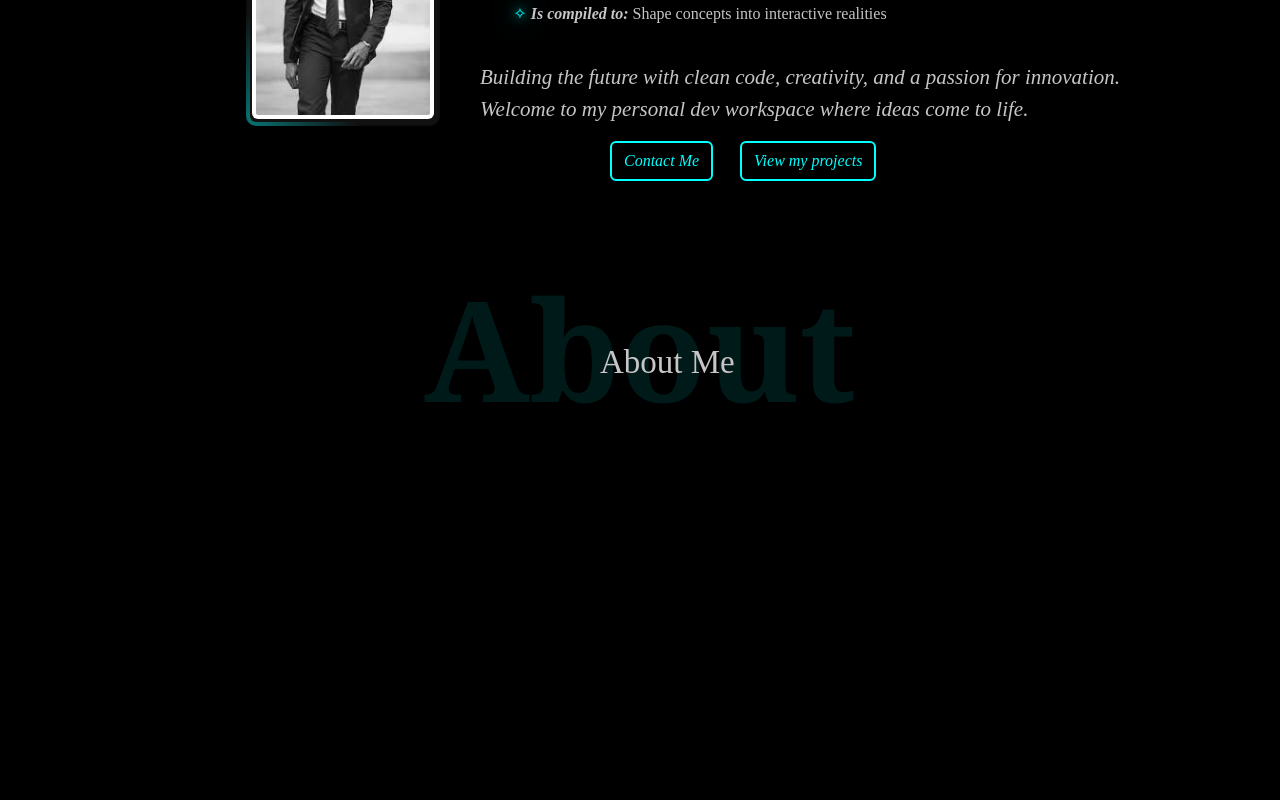
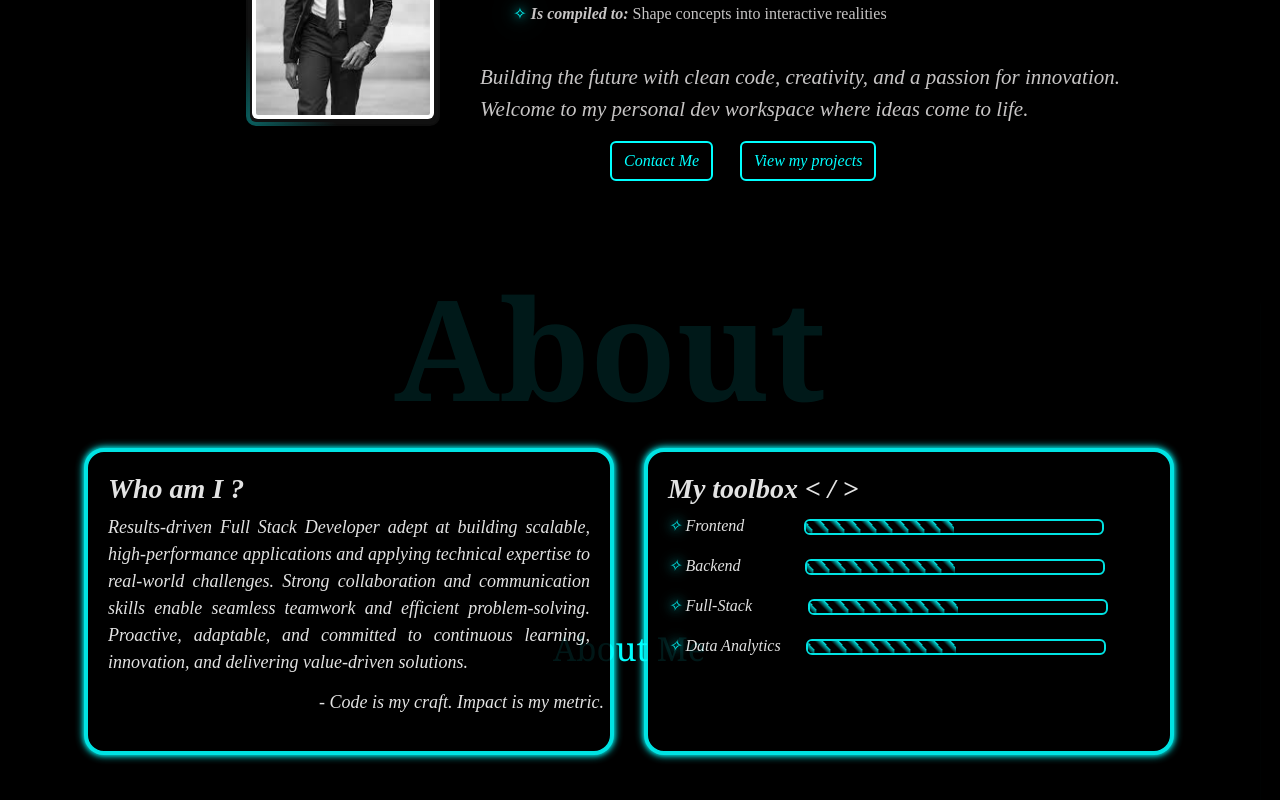
Before and after one commit to Nithish1121/Professional_Portfolio, a React (Create React App) app in the folder portfolio/: page /about in a window 1280 px wide. Shown: the part 312-1112 px from the top of the page. Before the commit the page ends 801 px from the top, so only its background shows below. Built offline with nearby package versions, Linux system fonts and the light colour scheme.

Commit message:
About is almost done

```diff
--- a/portfolio/src/Components/about.jsx
+++ b/portfolio/src/Components/about.jsx
@@ -1,15 +1,49 @@
-// Results-driven Full Stack Developer with knowledge in HTML, CSS, JavaScript, React, Java, Spring, and Spring Boot. Adept at
-// building scalable, high-performance applications and applying technical knowledge to real-world challenges. Strong
-// collaboration and communication skills enable seamless teamwork and efficient problem-solving. Proactive, adaptable, and
-// committed to continuous learning, innovation, and delivering value-driven solutions.
-
 import "../Stylings/about.css";
 
 const About=()=>{
     return (
-        <div className="about">
-            <p className="big">About</p>
-            <p className="small">About Me</p>
+        <div className="aboutContainer">
+            <div className="about1">
+                <p className="big">About</p>
+                <p className="small">About Me</p>
+            </div>
+
+            <div className="card1" >
+                <div className="card1-body">
+                    <h4 className="card1-title">Who am I ? </h4>
+                    <p className="card1-text">Results-driven Full Stack Developer adept at building scalable, high-performance applications and applying technical expertise to real-world challenges. Strong collaboration and communication skills enable seamless teamwork and efficient problem-solving. Proactive, adaptable, and committed to continuous learning, innovation, and delivering value-driven solutions.</p>
+                    <h6 className="card1-subtitle">- Code is my craft. Impact is my metric.</h6>
+                </div>
+                <div className="card2-body">
+                    <h5 className="card2-title">My toolbox &lt; / &gt;</h5>
+                    <div className="tools">
+                        <p className="skill"><span className="bullet">✧</span> Frontend</p>
+                        <div className="progress" role="progressbar" aria-label="Animated striped example" aria-valuenow="75" aria-valuemin="0" aria-valuemax="100" id="pro1">
+                            <div className="progress-bar progress-bar-striped progress-bar-animated custom-progress-bar " style={{width: "50%"}} ></div>
+                        </div>
+                    </div>
+                    <div className="tools">
+                        <p className="skill"><span className="bullet">✧</span> Backend</p>
+                        <div className="progress" role="progressbar" aria-label="Animated striped example" aria-valuenow="75" aria-valuemin="0" aria-valuemax="100" id="pro2">
+                            <div className="progress-bar progress-bar-striped progress-bar-animated custom-progress-bar " style={{width: "50%"}} ></div>
+                        </div>
+                    </div>
+                    <div className="tools">
+                        <p className="skill"><span className="bullet">✧</span> Full-Stack</p>
+                        <div className="progress" role="progressbar" aria-label="Animated striped example" aria-valuenow="75" aria-valuemin="0" aria-valuemax="100" id="pro3">
+                            <div className="progress-bar progress-bar-striped progress-bar-animated custom-progress-bar " style={{width: "50%"}} ></div>
+                        </div>
+                    </div>
+                    <div className="tools">
+                        <p className="skill"><span className="bullet">✧</span> Data Analytics</p>
+                        <div className="progress" role="progressbar" aria-label="Animated striped example" aria-valuenow="75" aria-valuemin="0" aria-valuemax="100" id="pro4">
+                            <div className="progress-bar progress-bar-striped progress-bar-animated custom-progress-bar " style={{width: "50%"}} ></div>
+                        </div>
+                    </div>
+                </div>
+                <div className="Subtools">
+                </div>
+            </div>
         </div>
     )
 }
--- a/portfolio/src/Stylings/about.css
+++ b/portfolio/src/Stylings/about.css
@@ -1,16 +1,151 @@
+.aboutContainer{
+    animation: rgbt-border 3s infinite;
+    border: 4px solid transparent;
+    margin-right:20px;
+    margin-left:20px;
+    height: 500px;
+    margin-bottom: 30px;
+}
+
+@keyframes rgbt-border {
+  /* 100% {
+    box-shadow: 5px 5px 0px 4px #00ffff, 0 5px 20px 4px black;
+  } */
+  /* 50% {
+    box-shadow: 5px 5px 0px 4px #00ffff, 0 5px 5px 4px black;
+    opacity: 0.8;
+  } */
+  50% {
+    box-shadow: 7px 7px 0px 0px #00ffff, 0px 0px 0px 0px black;
+    opacity: 0.8;
+  }
+}
+
+.about1{
+    /* background-color: red; */
+}
 .big{
     font-size:140px;
     font-family:Georgia, 'Times New Roman', Times, serif;
     font-weight: 900;
-    margin-top: -80px;
+    margin-top: -65px;
     margin-left: -60px;
     color: aqua;
     opacity: 0.1;
 }
+
 .small{
+    font-family:Georgia, 'Times New Roman', Times, serif;
     z-index: 0;
+    color: #00ffff;
     position: absolute;
     font-size: 33px;
-    top: 19%;
-    left: 33%;
+    top: 117%;
+    left:43.2%;
 }
+
+.card1{
+    margin-top: -20px;
+    display: flex;
+    flex-direction: row;
+    margin-left: 60px;
+    margin-right: 40px;
+    /* background-color: #00ffff; */
+}
+.card1-body{
+    background-color: black;
+    color: white;
+    width: 530px;
+    padding-bottom: 30px;
+    opacity: 0.9;
+    border-radius: 20px;
+    border: 4px solid #00ffff;
+    box-shadow: 0 0 0 #00ffff, 0 0 5px #00ffff, 0 0 10px #00ffff;
+}
+
+.card1-title, .card2-title{
+    text-align: left;
+    margin-left: 20px;
+    font-size: 28px;
+    font-weight: 600;
+    padding-top: 20px;
+    font-family: 'Times New Roman', Times, serif;
+    font-style: oblique;
+}
+.card2-title{
+    color:white;
+}
+.card2-body{
+    /* background-color:black;
+    width: 530px;
+    margin-left: 10px;
+    border-radius: 20px;
+    color: white; */
+        background-color: black;
+    color: white;
+    width: 530px;
+    padding-bottom: 30px;
+    margin-left: 30px;
+    opacity: 0.9;
+    border-radius: 20px;
+    border: 4px solid #00ffff;
+    box-shadow: 0 0 0 #00ffff, 0 0 5px #00ffff, 0 0 10px #00ffff;
+}
+.card1-subtitle{
+    text-align: right;
+    margin-right: 6px;
+    font-size: 18px;
+    font-style: oblique;
+    font-family: 'Times New Roman', Times, serif;
+}
+.card1-text{
+    font-family: 'Times New Roman', Times, serif;
+    text-align: justify;
+    font-size: 18px;
+    font-weight: 530;
+    font-style: italic;
+    padding-left: 20px;
+    padding-right: 20px;
+}
+
+.progress {
+    width: 300px;
+    background: transparent;
+    border: 2px solid #00ffff;
+    margin-top: -14px;
+    margin-left: 25px;
+}
+
+.custom-progress-bar {
+  background-image: linear-gradient(
+    45deg,
+    black 25%,
+    transparent 25%,
+    transparent 50%,
+    black 50%,
+    #00ffff 75%,
+    transparent 75%,
+    transparent
+  );
+  background-size: 1rem 1rem;
+  background-color: black; /* fallback solid color */
+}
+.skill{
+    text-align: left;
+    margin-left: 20px;
+    font-family: 'Times New Roman', Times, serif;
+    font-style: italic;
+}
+.tools{
+    display: flex;
+    align-items: center;
+}
+#pro1{
+    margin-left: 60px;
+}
+ #pro2{
+    margin-left: 65px;
+ }
+#pro3{
+    margin-left: 56px;
+}
--- a/portfolio/src/Stylings/home.css
+++ b/portfolio/src/Stylings/home.css
@@ -98,6 +98,7 @@
     margin-left: 60px;
     font-family: 'Times New Roman', Times, serif;
 }
+
 .head{
     margin-bottom: 20px;
     margin-left: 30px;
```
